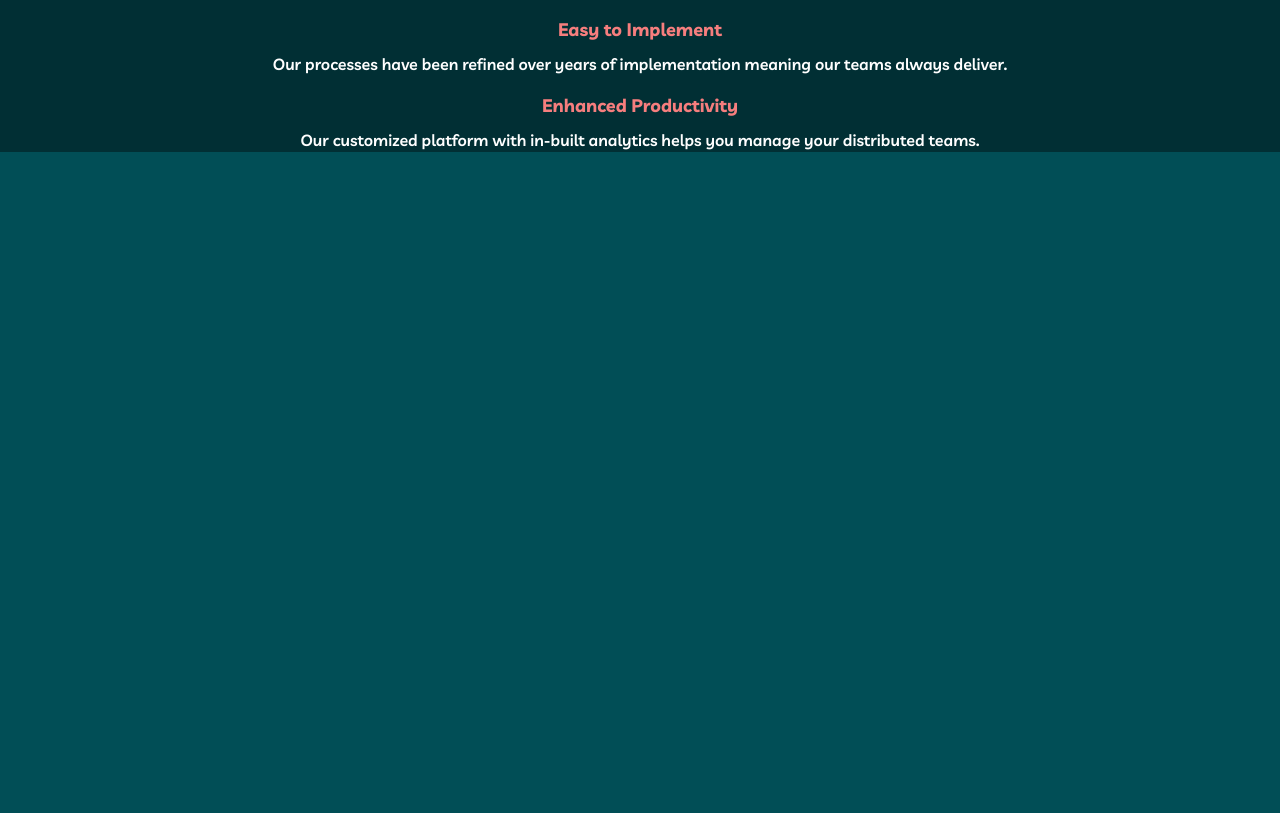
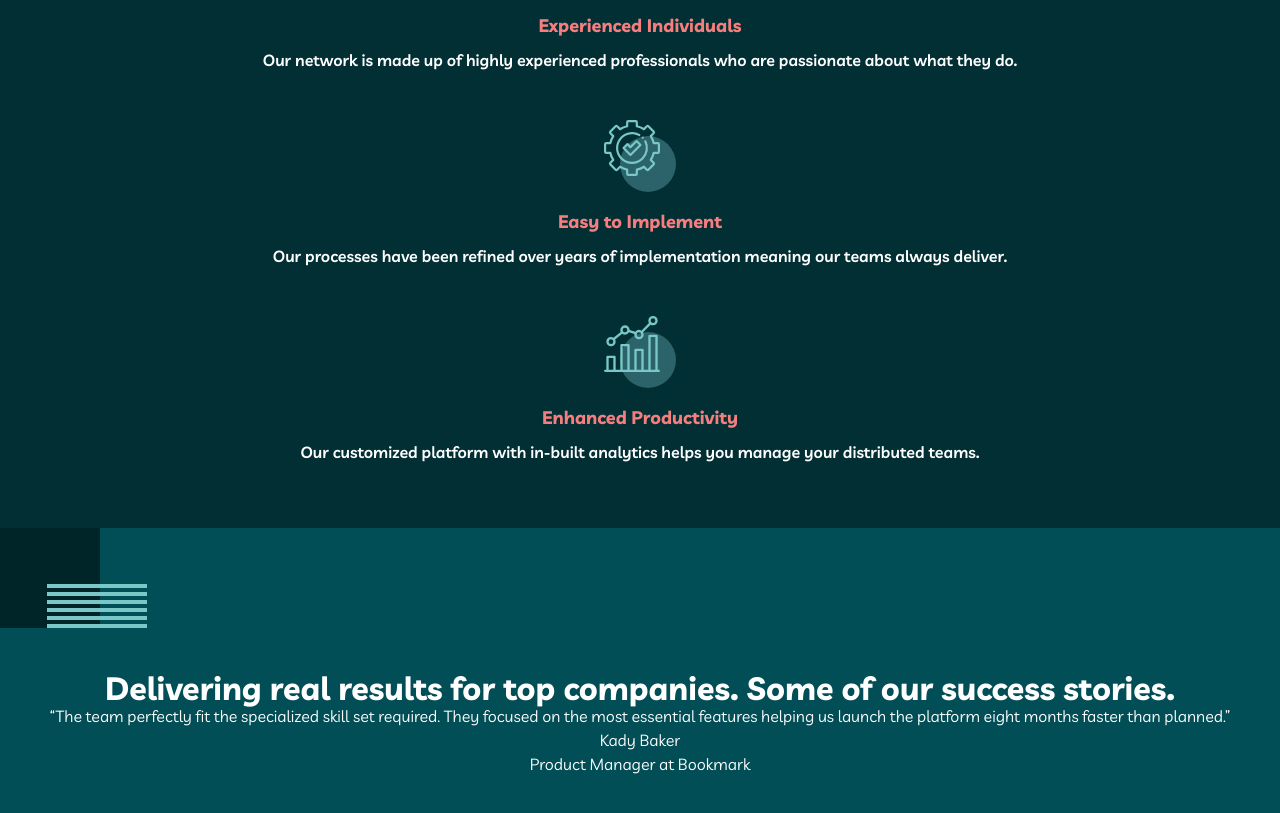
Before and after one commit to David-Henery4/myteam, a Next.js app: page / in a window 1280 px wide. Shown: the part 951-1764 px from the top of the page. Before the commit the page ends 1103 px from the top, so only its background shows below. Built offline with nearby package versions, Linux system fonts and the light colour scheme.

Commit message:
testimonial-section-mob

```diff
--- a/public/assets/index.js
+++ b/public/assets/index.js
@@ -1,5 +1,6 @@
 // IMGs
 import avatarAden from "./avatar-aden.jpg"
+import avatarKady from "./avatar-kady.jpg"
 // SVGs
 import LogoIcon from "./logo.svg"
 import BurgerIcon from "./icon-hamburger.svg"
@@ -16,7 +17,7 @@ import ChartIcon from "./icon-chart.svg";
 
 export{
   //imgs
-
+  avatarKady,
   // svgs
   LogoIcon,
   BurgerIcon,
--- a/src/app/page.jsx
+++ b/src/app/page.jsx
@@ -1,4 +1,4 @@
-import { Header, Services } from "@/components/home-page";
+import { Header, Services, Testimonials } from "@/components/home-page";
 
 
 export default function Home() {
@@ -6,6 +6,7 @@ export default function Home() {
     <main className="grid grid-cols-mainGridMob mt-12">
       <Header />
       <Services/>
+      <Testimonials/>
     </main>
   );
 }
--- a/src/components/home-page/Services.jsx
+++ b/src/components/home-page/Services.jsx
@@ -6,7 +6,7 @@ const Services = () => {
   return (
     <section className="grid grid-cols-mainGridMob col-start-1 col-end-13 bg-secondaryDarkVeryGreen">
       {/* Wrapper */}
-      <div className="col-start-2 col-end-12 pt-16 relative flex flex-col justify-center items-center gap-14">
+      <div className="col-start-2 col-end-12 py-16 relative flex flex-col justify-center items-center gap-14">
         <div className="max-w-[240px] mr-auto">
           <div className="w-14 h-1 bg-primaryRed mb-8"></div>
           <SecondaryHeading>
--- a/src/components/home-page/ServicesContainer.jsx
+++ b/src/components/home-page/ServicesContainer.jsx
@@ -1,16 +1,18 @@
-// import { PersonIcon } from "../../../public/assets";
+// 'use client'
+import dynamic from "next/dynamic";
 import servicesData from "../../data/servicesData";
+
+// MIGHT REFACTOR THE ICONS FROM THE ARRAY
 
 const ServicesContainer = () => {
   return (
-    <div className="w-full text-center">
+    <div className="w-full text-center grid gap-12">
       {servicesData.map(service => {
-        const Svg = service.image
+        const DynamicSvg = dynamic(() => import(`../../../public/assets/${service.image}`))
         return (
           <div key={service?.id} className="w-full flex flex-col justify-center items-center gap-4">
             <div className="">
-              {/* <Svg/> */}
-              {/* {service.image} */}
+              <DynamicSvg/>
               {/* <service.image/> */}
             </div>
             <div className="w-full">
--- /dev/null
+++ b/src/components/home-page/Testimonials.jsx
@@ -0,0 +1,41 @@
+import { SecondaryHeading } from "../shared";
+import {HomePatternFive, HomePatternFour, avatarKady} from "../../../public/assets";
+
+// bottom pattern
+{/* <HomePatternFive />; */}
+
+
+const Testimonials = () => {
+  return (
+    <section className="relative col-start-2 col-end-12 pt-36 pb-40">
+      <HomePatternFour className="absolute top-0 -left-6" />
+      <div className="text-center">
+        <SecondaryHeading>
+          Delivering real results for top companies. Some of our success
+          stories.
+        </SecondaryHeading>
+      </div>
+      {/* Testimonials Container */}
+      <div className="w-full text-center">
+        <div className="">
+          <h3>
+            “The team perfectly fit the specialized skill set required. They
+            focused on the most essential features helping us launch the
+            platform eight months faster than planned.”
+          </h3>
+          <div>
+            <div>
+              <p>Kady Baker</p>
+              <p>Product Manager at Bookmark</p>
+            </div>
+            <div>
+              {/* <img src={avatarKady} alt="Avatar of the person that has left their review" /> */}
+            </div>
+          </div>
+        </div>
+      </div>
+    </section>
+  );
+};
+
+export default Testimonials;
--- a/src/components/home-page/index.js
+++ b/src/components/home-page/index.js
@@ -1,9 +1,11 @@
 import Header from "./Header";
 import Services from "./Services";
 import ServicesContainer from "./ServicesContainer";
+import Testimonials from "./Testimonials";
 
 export{
   Header,
   Services,
   ServicesContainer,
+  Testimonials,
 }
--- a/src/data/servicesData.js
+++ b/src/data/servicesData.js
@@ -3,19 +3,19 @@ import {PersonIcon, ChartIcon, CogIcon} from "../../public/assets"
 const servicesData = [
   {
     id: 1,
-    image: <PersonIcon />,
+    image: "icon-person.svg",
     title: "Experienced Individuals",
     desc: "Our network is made up of highly experienced professionals who are passionate about what they do.",
   },
   {
     id: 2,
-    image: <CogIcon />,
+    image: "icon-cog.svg",
     title: "Easy to Implement",
     desc: "Our processes have been refined over years of implementation meaning our teams always deliver.",
   },
   {
     id: 3,
-    image: <ChartIcon/>,
+    image: "icon-chart.svg",
     title: "Enhanced Productivity",
     desc: "Our customized platform with in-built analytics helps you manage your distributed teams.",
   },
```
